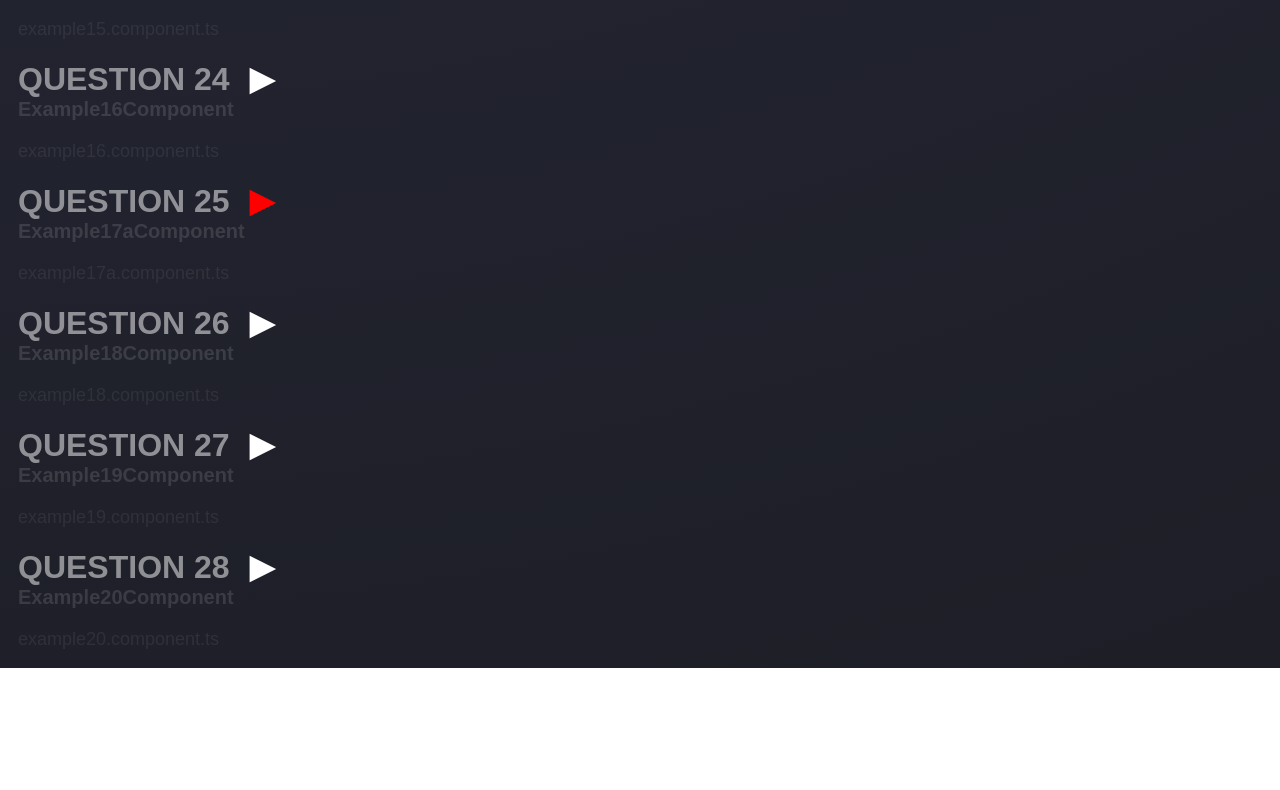
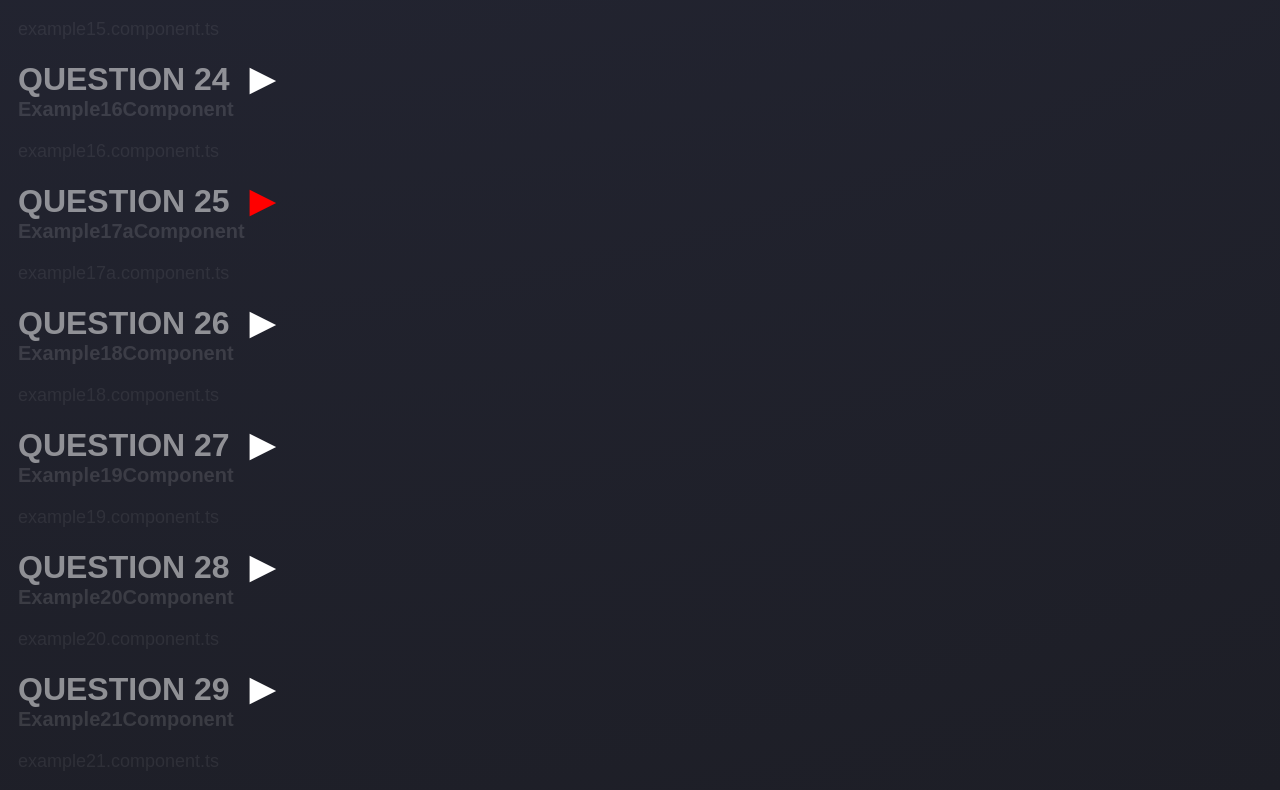
Before and after one commit to charlesr1971/angular-webcontainer-technical-test-questions, an Angular app: page /users in a window 1280 px wide. Shown: the part 2380-3170 px from the top of the page. Before the commit the page ends 3048 px from the top, so only its background shows below. Built offline with nearby package versions, Linux system fonts and the light colour scheme.

Commit message:
2 files modified, 1 added

```diff
--- a/src/app/app.component.ts
+++ b/src/app/app.component.ts
@@ -259,6 +259,16 @@ import { DemoService } from './services/demo.service';
           <app-example20></app-example20>
         </div>
       </app-accordion-item>
+      <app-accordion-item>
+        <div accordion-title>
+          <div class="header">QUESTION 29</div>
+          <div class="sub-header">Example21Component</div>
+          <div class="file-header">example21.component.ts</div>
+        </div>
+        <div accordion-content>
+          <app-example21></app-example21>
+        </div>
+      </app-accordion-item>
     <app-accordion>
   `,
   styles: [
--- a/src/app/app.module.ts
+++ b/src/app/app.module.ts
@@ -36,6 +36,7 @@ import { AppRoutingModule } from './app-routing.module';
 import { Example18Component } from './example18/example18.component';
 import { Example19Component } from './example19/example19.component';
 import { Example20Component } from './example20/example20.component';
+import { Example21Component } from './example21/example21.component';
 
 @NgModule({
   declarations: [
@@ -71,6 +72,7 @@ import { Example20Component } from './example20/example20.component';
     Example18Component,
     Example19Component,
     Example20Component,
+    Example21Component,
   ],
   imports: [BrowserModule, FormsModule, ReactiveFormsModule, AppRoutingModule],
   exports: [ReactiveFormsModule],
--- /dev/null
+++ b/src/app/example21/example21.component.ts
@@ -0,0 +1,20 @@
+import { Component, OnInit } from '@angular/core';
+
+@Component({
+  selector: 'app-example21',
+  template: `
+    <p>
+      example21 works!
+    </p>
+  `,
+  styles: [
+  ]
+})
+export class Example21Component implements OnInit {
+
+  constructor() { }
+
+  ngOnInit(): void {
+  }
+
+}
```
